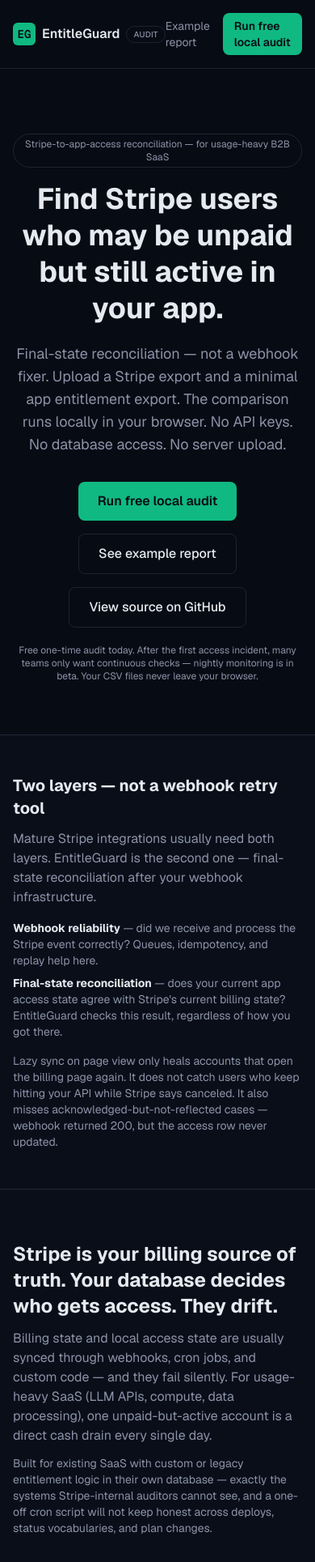
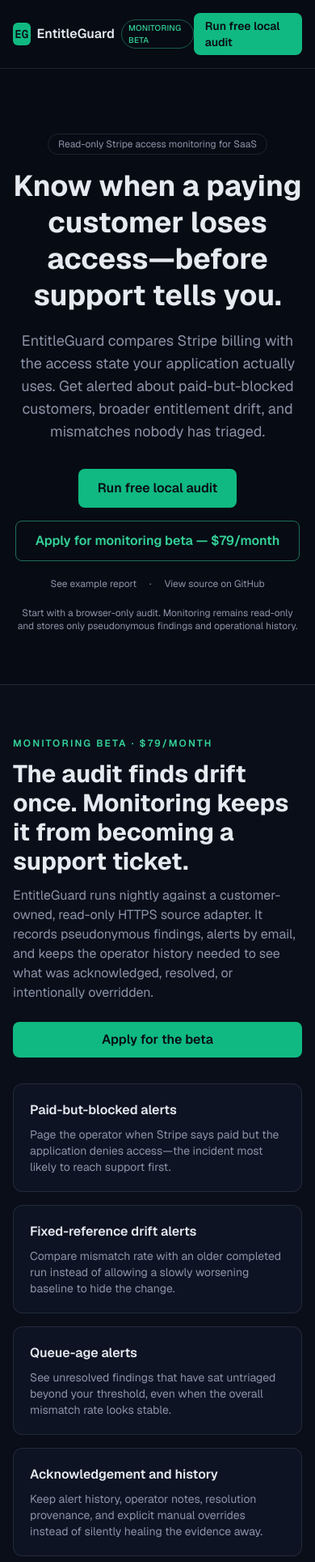
Before and after one commit to impara/EntitleGuard, a Next.js app: page / in a window 390 px wide. Shown: the top 1929 px of the page at 81% size. Built offline with nearby package versions, Linux system fonts and the light colour scheme.

Commit message:
Reposition landing page around monitoring beta

```diff
--- a/src/app/api/leads/route.ts
+++ b/src/app/api/leads/route.ts
@@ -30,15 +30,16 @@
 ] as const;
 
 const BETA_INTERESTS = [
-  "daily_monitoring",
-  "slack_alerts",
-  "postgres_agent",
-  "stripe_api",
-  "sql_remediation",
-  "webhook_detection",
-  "paid_audit_review",
-  "not_interested",
+  "nightly_monitoring",
+  "paid_blocked_alerts",
+  "fixed_reference_drift",
+  "queue_age_alerts",
+  "alert_history",
+  "override_provenance",
+  "source_adapter_help",
 ] as const;
+
+const SUPPORT_INCIDENT_FREQUENCIES = ["more_than_once", "once", "not_yet", "unsure"] as const;
 
 /** Aggregate-only audit summary — counts and bucketed dollars, no identifiers. */
 const summarySchema = z.object({
@@ -55,7 +56,8 @@
   estimatedMonthlyLeakage: z.number().nonnegative(),
 });
 
-const leadSchema = z.object({
+const leadSchema = z
+  .object({
     sessionId: z.string().min(1).max(64),
     email: z.string().email().max(254),
     company: z.string().min(1).max(200),
@@ -68,9 +70,19 @@
     usesUsageBasedCosts: z.boolean().optional(),
     wantsMonitoring: z.boolean().optional(),
     betaInterests: z.array(z.enum(BETA_INTERESTS)).max(8).optional(),
+    supportIncidentFrequency: z.enum(SUPPORT_INCIDENT_FREQUENCIES).optional(),
     requestType: z.enum(REQUEST_TYPES),
     consent: z.literal(true),
     summary: summarySchema.optional(),
+  })
+  .superRefine((lead, context) => {
+    if (lead.requestType === "monitoring_beta" && !lead.supportIncidentFrequency) {
+      context.addIssue({
+        code: "custom",
+        path: ["supportIncidentFrequency"],
+        message: "Support incident frequency is required for monitoring beta applications",
+      });
+    }
   });
 
 export async function POST(request: Request) {
@@ -106,6 +118,7 @@
       usesUsageBasedCosts: data.usesUsageBasedCosts ?? null,
       wantsMonitoring: data.wantsMonitoring ?? null,
       betaInterests: data.betaInterests ? JSON.stringify(data.betaInterests) : null,
+      supportIncidentFrequency: data.supportIncidentFrequency ?? null,
       requestType: data.requestType,
       consentAt,
     })
--- a/src/app/page.tsx
+++ b/src/app/page.tsx
@@ -1,5 +1,6 @@
 import Link from "next/link";
 import { LandingAnalytics } from "@/components/LandingAnalytics";
+import { MonitoringBetaButton } from "@/components/MonitoringBetaButton";
 import { SiteHeader } from "@/components/SiteHeader";
 
 const DRIFT_CAUSES = [
@@ -58,13 +59,23 @@
   },
 ];
 
-const PRIVACY_POINTS = [
-  "Files are parsed and compared in your browser — never sent to our servers",
-  "Minimal export by design: matching works on Stripe customer IDs — no names or emails required",
-  "No Stripe API keys",
-  "No database credentials",
-  "No login required to run the audit",
-  "We only receive contact details if you request the full report",
+const MONITORING_FEATURES = [
+  {
+    title: "Paid-but-blocked alerts",
+    body: "Page the operator when Stripe says paid but the application denies access—the incident most likely to reach support first.",
+  },
+  {
+    title: "Fixed-reference drift alerts",
+    body: "Compare mismatch rate with an older completed run instead of allowing a slowly worsening baseline to hide the change.",
+  },
+  {
+    title: "Queue-age alerts",
+    body: "See unresolved findings that have sat untriaged beyond your threshold, even when the overall mismatch rate looks stable.",
+  },
+  {
+    title: "Acknowledgement and history",
+    body: "Keep alert history, operator notes, resolution provenance, and explicit manual overrides instead of silently healing the evidence away.",
+  },
 ];
 
 const NOT_FOR = [
@@ -83,15 +94,15 @@
         {/* Hero */}
         <section className="mx-auto max-w-5xl px-4 pb-16 pt-20 text-center">
           <p className="mx-auto mb-4 w-fit rounded-full border border-edge px-3 py-1 text-xs text-muted">
-            Stripe-to-app-access reconciliation — for usage-heavy B2B SaaS
+            Read-only Stripe access monitoring for SaaS
           </p>
-          <h1 className="mx-auto max-w-3xl text-4xl font-bold leading-tight sm:text-5xl">
-            Find Stripe users who may be unpaid but still active in your app.
+          <h1 className="mx-auto max-w-4xl text-4xl font-bold leading-tight sm:text-5xl">
+            Know when a paying customer loses access—before support tells you.
           </h1>
-          <p className="mx-auto mt-5 max-w-2xl text-lg text-muted">
-            Final-state reconciliation — not a webhook fixer. Upload a Stripe export and a
-            minimal app entitlement export. The comparison runs locally in your browser. No API
-            keys. No database access. No server upload.
+          <p className="mx-auto mt-5 max-w-3xl text-lg text-muted">
+            EntitleGuard compares Stripe billing with the access state your application actually
+            uses. Get alerted about paid-but-blocked customers, broader entitlement drift, and
+            mismatches nobody has triaged.
           </p>
           <div className="mt-8 flex flex-wrap items-center justify-center gap-4">
             <Link
@@ -100,24 +111,64 @@
             >
               Run free local audit
             </Link>
-            <Link
-              href="/audit?demo=1"
-              className="rounded-lg border border-edge px-6 py-3 font-medium hover:border-accent/60"
-            >
+            <MonitoringBetaButton className="rounded-lg border border-accent/50 px-6 py-3 font-semibold text-accent hover:bg-accent/10">
+              Apply for monitoring beta — $79/month
+            </MonitoringBetaButton>
+          </div>
+          <div className="mt-5 flex flex-wrap items-center justify-center gap-x-4 gap-y-2 text-xs text-muted">
+            <Link href="/audit?demo=1" className="hover:text-foreground hover:underline">
               See example report
             </Link>
+            <span aria-hidden="true">·</span>
             <Link
               href="https://github.com/impara/EntitleGuard"
-              className="rounded-lg border border-edge px-6 py-3 font-medium hover:border-accent/60"
+              className="hover:text-foreground hover:underline"
             >
               View source on GitHub
             </Link>
           </div>
-          <p className="mt-5 text-xs text-muted">
-            Free one-time audit today. After the first access incident, many teams only want
-            continuous checks — nightly monitoring is in beta. Your CSV files never leave your
-            browser.
+          <p className="mx-auto mt-5 max-w-3xl text-xs text-muted">
+            Start with a browser-only audit. Monitoring remains read-only and stores only
+            pseudonymous findings and operational history.
           </p>
+        </section>
+
+        {/* Monitoring beta */}
+        <section id="monitoring-beta" className="border-t border-edge bg-surface/40 scroll-mt-20">
+          <div className="mx-auto max-w-5xl px-4 py-16">
+            <div className="flex flex-col gap-6 md:flex-row md:items-end md:justify-between">
+              <div>
+                <p className="text-xs font-semibold uppercase tracking-[0.18em] text-accent">
+                  Monitoring beta · $79/month
+                </p>
+                <h2 className="mt-3 max-w-3xl text-3xl font-bold">
+                  The audit finds drift once. Monitoring keeps it from becoming a support ticket.
+                </h2>
+                <p className="mt-3 max-w-3xl text-muted">
+                  EntitleGuard runs nightly against a customer-owned, read-only HTTPS source
+                  adapter. It records pseudonymous findings, alerts by email, and keeps the
+                  operator history needed to see what was acknowledged, resolved, or intentionally
+                  overridden.
+                </p>
+              </div>
+              <MonitoringBetaButton className="shrink-0 rounded-lg bg-accent-strong px-5 py-2.5 font-semibold text-background hover:opacity-90">
+                Apply for the beta
+              </MonitoringBetaButton>
+            </div>
+            <div className="mt-8 grid gap-4 md:grid-cols-2">
+              {MONITORING_FEATURES.map((feature) => (
+                <div key={feature.title} className="rounded-xl border border-edge bg-surface p-5">
+                  <h3 className="font-semibold">{feature.title}</h3>
+                  <p className="mt-2 text-sm text-muted">{feature.body}</p>
+                </div>
+              ))}
+            </div>
+            <p className="mt-6 max-w-3xl text-sm text-muted">
+              Email-first and read-only. No Slack integration, automatic suspension, or SQL
+              remediation in this beta. We help you define the source adapter for your current
+              Stripe and entitlement schema.
+            </p>
+          </div>
         </section>
 
         {/* Differentiation */}
@@ -276,22 +327,48 @@
 
         {/* Privacy */}
         <section className="mx-auto max-w-5xl px-4 py-16">
-          <div className="grid items-center gap-10 md:grid-cols-2">
           <div>
-              <h2 className="text-2xl font-bold">Built to be trusted with nothing.</h2>
-              <p className="mt-3 text-muted">
-                The audit is local-first by design. There is nothing to leak because nothing is
-                collected. The output doubles as a provable entitlement-alignment artifact you
-                can attach to compliance and billing reviews.
+            <h2 className="text-2xl font-bold">Two products, two clear privacy boundaries.</h2>
+            <p className="mt-3 max-w-3xl text-muted">
+              The free audit and monitoring beta handle data differently. Neither requires raw
+              customer rows to be stored by EntitleGuard.
+            </p>
+            <div className="mt-8 grid gap-5 md:grid-cols-2">
+              <div className="rounded-xl border border-edge bg-surface p-6">
+                <p className="text-xs font-semibold uppercase tracking-[0.16em] text-accent">
+                  Free local audit
+                </p>
+                <h3 className="mt-2 text-lg font-semibold">Your CSV data stays in the browser.</h3>
+                <p className="mt-3 text-sm text-muted">
+                  CSV processing happens entirely in your browser. Customer rows and identifiers
+                  are never uploaded. You do not provide Stripe API keys, database credentials, or
+                  a login to run the audit.
                 </p>
                 <p className="mt-3 text-sm text-muted">
-                To be precise: local-only processing means we never receive your data — but
-                exporting customer records remains your responsibility under GDPR and your own
-                data policies. That is why the recommended export is minimal: pseudonymous IDs,
-                statuses, and plans. No names or emails are required.
+                  If you request a report or beta access, EntitleGuard receives the contact fields
+                  you submit and, after an audit, aggregate counts—not CSV rows.
+                </p>
+              </div>
+              <div className="rounded-xl border border-edge bg-surface p-6">
+                <p className="text-xs font-semibold uppercase tracking-[0.16em] text-accent">
+                  Monitoring beta
+                </p>
+                <h3 className="mt-2 text-lg font-semibold">
+                  Operational history is stored without raw customer identifiers.
+                </h3>
+                <p className="mt-3 text-sm text-muted">
+                  EntitleGuard stores pseudonymous mismatch fingerprints, aggregate run results,
+                  alert history, email delivery records, scheduler executions, and operator actions.
                 </p>
                 <p className="mt-3 text-sm text-muted">
-                Want to verify the local-only implementation? The source is public on{" "}
+                  The source adapter does not send raw customer emails, Stripe IDs, database
+                  credentials, or CSV rows. Monitoring stays read-only and does not grant or revoke
+                  access.
+                </p>
+              </div>
+            </div>
+            <p className="mt-5 text-sm text-muted">
+              Verify the implementation on{" "}
               <Link
                 href="https://github.com/impara/EntitleGuard"
                 className="font-medium text-accent hover:underline"
@@ -301,27 +378,17 @@
               .
             </p>
           </div>
-            <ul className="space-y-3">
-              {PRIVACY_POINTS.map((point) => (
-                <li key={point} className="flex items-start gap-3 text-sm">
-                  <span className="mt-0.5 text-accent">✓</span>
-                  {point}
-                </li>
-              ))}
-            </ul>
-          </div>
         </section>
 
         {/* Final CTA */}
         <section className="border-t border-edge">
           <div className="mx-auto max-w-5xl px-4 py-16 text-center">
             <h2 className="text-3xl font-bold">
-              Do Stripe and your database agree? Find out now.
+              Start with the audit. Monitor the drift that matters.
             </h2>
-            <p className="mx-auto mt-3 max-w-xl text-muted">
-              Built for usage-heavy B2B SaaS on Stripe where an active account costs real money
-              every month — AI, compute, scraping, enrichment. Initial focus: Postgres-style
-              exports; nightly API reconciliation in beta.
+            <p className="mx-auto mt-3 max-w-2xl text-muted">
+              Run the browser-only audit for a current snapshot. If entitlement incidents already
+              create support work, apply for nightly read-only monitoring at $79/month.
             </p>
             <div className="mt-7 flex flex-wrap items-center justify-center gap-4">
               <Link
@@ -330,21 +397,18 @@
               >
                 Run free local audit
               </Link>
-              <Link
-                href="/audit?demo=1"
-                className="rounded-lg border border-edge px-6 py-3 font-medium hover:border-accent/60"
-              >
-                Try it with sample data
-              </Link>
+              <MonitoringBetaButton className="rounded-lg border border-accent/50 px-6 py-3 font-semibold text-accent hover:bg-accent/10">
+                Apply for monitoring beta
+              </MonitoringBetaButton>
             </div>
           </div>
         </section>
 
         <footer className="border-t border-edge">
           <div className="mx-auto flex max-w-5xl flex-wrap items-center justify-between gap-3 px-4 py-6 text-xs text-muted">
-            <p>EntitleGuard — local-first Stripe-to-app-access reconciliation.</p>
+            <p>EntitleGuard — read-only Stripe-to-app-access monitoring.</p>
             <div className="flex flex-wrap items-center gap-3">
-              <p>CSV files are read locally in your browser and never sent to EntitleGuard.</p>
+              <p>Local audit data stays in your browser; monitoring stores pseudonymous history.</p>
               <Link href="https://github.com/impara/EntitleGuard" className="text-accent hover:underline">
                 GitHub
               </Link>
--- /dev/null
+++ b/src/components/MonitoringBetaButton.tsx
@@ -0,0 +1,36 @@
+"use client";
+
+import { useState } from "react";
+import { LeadCaptureModal } from "@/components/audit/LeadCaptureModal";
+
+interface MonitoringBetaButtonProps {
+  className: string;
+  children?: React.ReactNode;
+}
+
+export function MonitoringBetaButton({ className, children }: MonitoringBetaButtonProps) {
+  const [open, setOpen] = useState(false);
+  const [submitted, setSubmitted] = useState(false);
+
+  return (
+    <>
+      <button
+        type="button"
+        className={className}
+        onClick={() => setOpen(true)}
+      >
+        {submitted ? "Monitoring beta application received" : children}
+      </button>
+      {open && (
+        <LeadCaptureModal
+          requestType="monitoring_beta"
+          onClose={() => setOpen(false)}
+          onSuccess={() => {
+            setSubmitted(true);
+            setOpen(false);
+          }}
+        />
+      )}
+    </>
+  );
+}
--- a/src/components/SiteHeader.tsx
+++ b/src/components/SiteHeader.tsx
@@ -9,12 +9,15 @@
             EG
           </span>
           EntitleGuard
-          <span className="rounded-full border border-edge px-2 py-0.5 text-[10px] font-medium uppercase tracking-wide text-muted">
-            Audit
+          <span className="rounded-full border border-accent/40 px-2 py-0.5 text-[10px] font-medium uppercase tracking-wide text-accent">
+            Monitoring beta
           </span>
         </Link>
         <nav className="flex items-center gap-4 text-sm">
-          <Link href="/audit?demo=1" className="text-muted hover:text-foreground">
+          <Link href="/#monitoring-beta" className="hidden text-muted hover:text-foreground sm:inline">
+            Monitoring beta
+          </Link>
+          <Link href="/audit?demo=1" className="hidden text-muted hover:text-foreground md:inline">
             Example report
           </Link>
           <Link
--- a/src/components/audit/LeadCaptureModal.tsx
+++ b/src/components/audit/LeadCaptureModal.tsx
@@ -31,19 +31,25 @@
 const DATABASES = ["PostgreSQL", "MySQL", "MongoDB", "Supabase", "Firebase", "DynamoDB", "Other"];
 
 const BETA_OPTIONS: { id: string; label: string }[] = [
-  { id: "daily_monitoring", label: "Daily monitoring" },
-  { id: "slack_alerts", label: "Slack alerts" },
-  { id: "postgres_agent", label: "Postgres read-only agent" },
-  { id: "stripe_api", label: "Stripe API integration" },
-  { id: "sql_remediation", label: "SQL remediation suggestions" },
-  { id: "webhook_detection", label: "Webhook failure detection" },
-  { id: "paid_audit_review", label: "Paid audit review" },
-  { id: "not_interested", label: "Not interested" },
+  { id: "nightly_monitoring", label: "Nightly entitlement monitoring" },
+  { id: "paid_blocked_alerts", label: "Paid-but-blocked alerts after each run" },
+  { id: "fixed_reference_drift", label: "Drift-rate alerts against a fixed reference" },
+  { id: "queue_age_alerts", label: "Unresolved queue-age alerts" },
+  { id: "alert_history", label: "Alert acknowledgement and history" },
+  { id: "override_provenance", label: "Manual override provenance" },
+  { id: "source_adapter_help", label: "Help creating the read-only source adapter" },
 ];
+
+const SUPPORT_INCIDENT_OPTIONS = [
+  { value: "more_than_once", label: "Yes, more than once" },
+  { value: "once", label: "Yes, once" },
+  { value: "not_yet", label: "Not yet" },
+  { value: "unsure", label: "Unsure" },
+] as const;
 
 interface LeadCaptureModalProps {
   requestType: LeadRequestType;
-  summary: AuditSummary;
+  summary?: AuditSummary;
   onClose: () => void;
   onSuccess: () => void;
 }
@@ -64,6 +70,7 @@
   const [billingPlatform, setBillingPlatform] = useState("Stripe");
   const [databaseType, setDatabaseType] = useState("");
   const [betaInterests, setBetaInterests] = useState<string[]>([]);
+  const [supportIncidentFrequency, setSupportIncidentFrequency] = useState("");
   const [consent, setConsent] = useState(false);
   const [submitting, setSubmitting] = useState(false);
   const [error, setError] = useState<string | null>(null);
@@ -94,10 +101,13 @@
           billingPlatform,
           databaseType: databaseType || undefined,
           betaInterests: betaInterests.length > 0 ? betaInterests : undefined,
+          supportIncidentFrequency:
+            requestType === "monitoring_beta" ? supportIncidentFrequency : undefined,
           wantsMonitoring: requestType === "monitoring_beta" || undefined,
           requestType,
           consent: true,
-          summary: {
+          summary: summary
+            ? {
                 totalAppRecords: summary.totalAppRecords,
                 totalStripeRecords: summary.totalStripeRecords,
                 matchedRecords: summary.matchedRecords,
@@ -109,7 +119,8 @@
                 highConfidenceMismatches: summary.highConfidenceMismatches,
                 dataQualityScore: summary.dataQualityScore,
                 estimatedMonthlyLeakage: summary.leakage.estimatedMonthly,
-          },
+              }
+            : undefined,
         }),
       });
       if (!response.ok) {
@@ -145,8 +156,9 @@
           </button>
         </div>
         <p className="mt-2 text-sm text-muted">
-          Your CSV files stay in your browser. We only receive your contact details and the
-          aggregated audit summary shown below — never customer rows or identifiers.
+          {summary
+            ? "Your CSV files stay in your browser. We only receive your contact details and the aggregate audit summary shown below—never customer rows or identifiers."
+            : "Tell us how entitlement incidents show up today. We receive only your answers and contact details—not customer rows, Stripe IDs, or database credentials."}
         </p>
 
         <form onSubmit={handleSubmit} className="mt-5 space-y-4">
@@ -249,7 +261,7 @@
           </div>
 
           <fieldset>
-            <legend className="mb-2 text-sm">What would you want next?</legend>
+            <legend className="mb-2 text-sm">What matters for your monitoring setup?</legend>
             <div className="flex flex-wrap gap-2">
               {BETA_OPTIONS.map((option) => (
                 <button
@@ -268,6 +280,30 @@
             </div>
           </fieldset>
 
+          {requestType === "monitoring_beta" && (
+            <div>
+              <label htmlFor="lead-support-incidents" className="mb-1 block text-sm">
+                Do paid-but-blocked incidents currently reach your support queue?{" "}
+                <span className="text-danger">*</span>
+              </label>
+              <select
+                id="lead-support-incidents"
+                required
+                value={supportIncidentFrequency}
+                onChange={(event) => setSupportIncidentFrequency(event.target.value)}
+                className={inputClass}
+              >
+                <option value="">Select…</option>
+                {SUPPORT_INCIDENT_OPTIONS.map((option) => (
+                  <option key={option.value} value={option.value}>
+                    {option.label}
+                  </option>
+                ))}
+              </select>
+            </div>
+          )}
+
+          {summary && (
             <div className="rounded-lg border border-edge bg-background/60 p-3 text-xs text-muted">
               <p className="font-medium text-foreground">What we will receive:</p>
               <p className="mt-1">
@@ -276,6 +312,7 @@
                 data quality {summary.dataQualityScore}/100”). No emails, IDs, or CSV rows.
               </p>
             </div>
+          )}
 
           <label className="flex items-start gap-2 text-xs text-muted">
             <input
@@ -285,8 +322,9 @@
               className="mt-0.5 accent-[var(--accent)]"
             />
             <span>
-              I agree that EntitleGuard may store my contact details and the aggregated audit
-              summary to send me the report and follow up about entitlement monitoring.
+              I agree that EntitleGuard may store my contact details and these qualification
+              answers to follow up about the monitoring beta. If I ran an audit, EntitleGuard may
+              also store the aggregate summary—but never CSV rows or customer identifiers.
             </span>
           </label>
 
--- a/src/components/audit/ResultsView.tsx
+++ b/src/components/audit/ResultsView.tsx
@@ -140,9 +140,10 @@
           </button>
         </div>
         <p className="mt-3 text-xs text-muted">
-          Monitoring beta: nightly Stripe ↔ app diff, mismatch-rate history, direction-aware
-          alerts, explicit override preservation, and a review queue. Read-only by default;
-          revoke candidates require repeated agreement before any future automation.
+          Monitoring beta: nightly read-only reconciliation, paid-but-blocked alerts after each
+          run, fixed-reference drift and queue-age alerts, acknowledgement history, and manual
+          override provenance. We help define the customer-owned HTTPS source adapter for your
+          current schema. $79/month.
         </p>
         {leadSubmitted && (
           <p className="mt-3 text-sm text-accent">
--- a/src/db/index.ts
+++ b/src/db/index.ts
@@ -41,6 +41,7 @@
       uses_usage_based_costs INTEGER,
       wants_monitoring INTEGER,
       beta_interests TEXT,
+      support_incident_frequency TEXT,
       request_type TEXT NOT NULL,
       consent_at TEXT NOT NULL,
       created_at TEXT NOT NULL
@@ -169,6 +170,7 @@
   `);
 
   // Forward-only compatibility for databases created by an earlier beta branch.
+  ensureColumn(sqlite, "leads", "support_incident_frequency", "TEXT");
   ensureColumn(sqlite, "monitoring_jobs", "reference_tolerance_days", "INTEGER NOT NULL DEFAULT 7");
   ensureColumn(sqlite, "monitoring_runs", "ingest_key", "TEXT");
   ensureColumn(sqlite, "monitoring_findings", "first_seen_run_id", "INTEGER");
--- a/src/db/schema.ts
+++ b/src/db/schema.ts
@@ -19,6 +19,7 @@
   usesUsageBasedCosts: integer("uses_usage_based_costs", { mode: "boolean" }),
   wantsMonitoring: integer("wants_monitoring", { mode: "boolean" }),
   betaInterests: text("beta_interests"), // JSON string[]
+  supportIncidentFrequency: text("support_incident_frequency"),
   requestType: text("request_type").notNull(),
   consentAt: text("consent_at").notNull(),
   createdAt: text("created_at")
```
Lines whose indentation alone changed are shown as unchanged.
